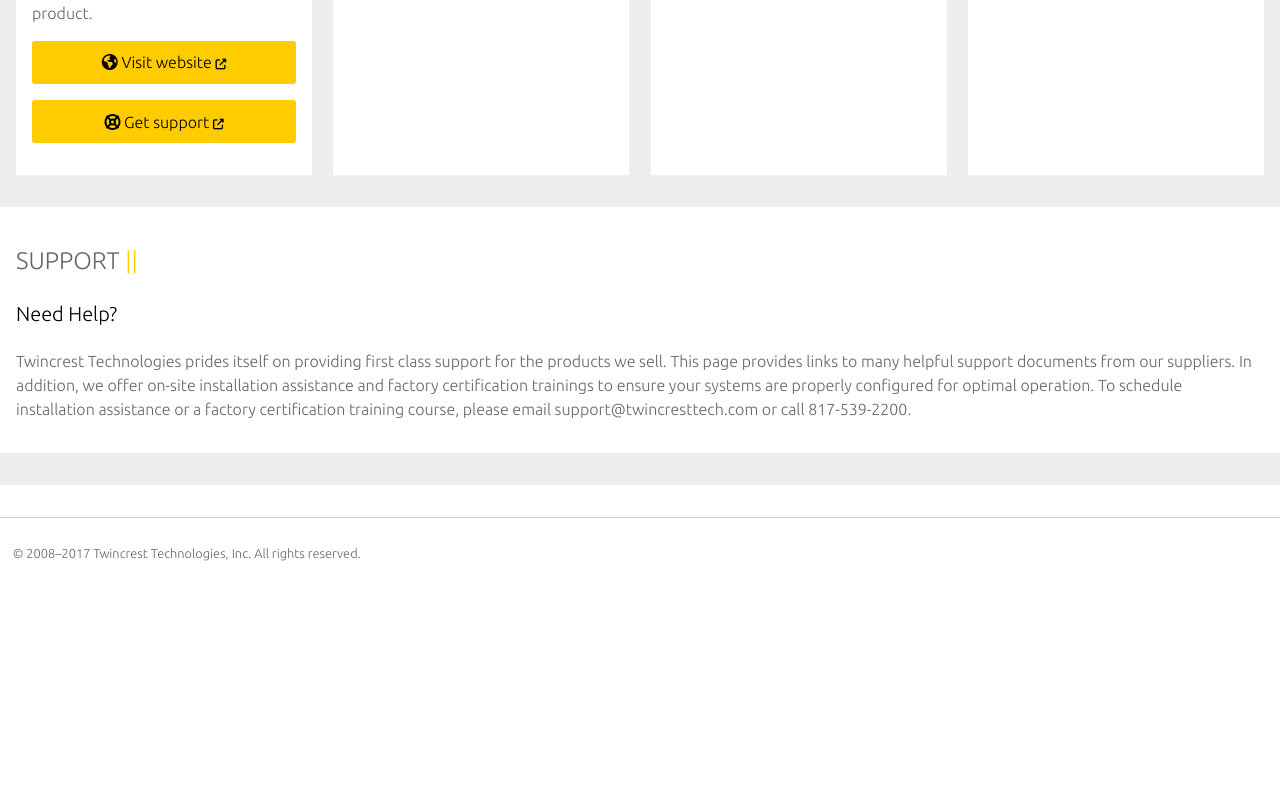
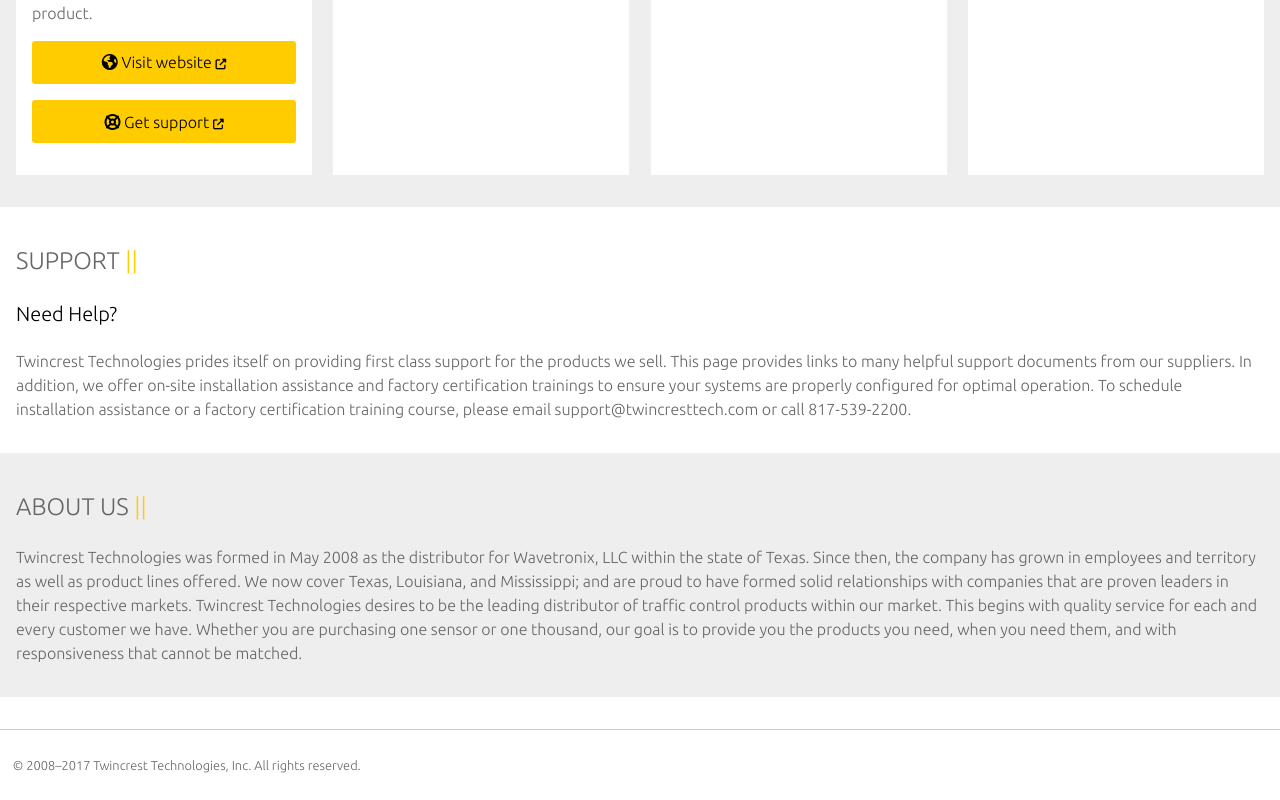
Before and after one commit to rapidturtle/com.twincresttech.www, an Angular app: page / in a window 1280 px wide. Shown: the part 1436-2236 px from the top of the page. Before the commit the page ends 2024 px from the top, so only its background shows below. Built offline with nearby package versions, Linux system fonts and the light colour scheme.

Commit message:
Create about module

```diff
--- /dev/null
+++ b/src/app/about/about.component.html
@@ -0,0 +1,2 @@
+<h2>About Us</h2>
+<p>Twincrest Technologies was formed in May 2008 as the distributor for Wavetronix, LLC within the state of Texas. Since then, the company has grown in employees and territory as well as product lines offered. We now cover Texas, Louisiana, and Mississippi; and are proud to have formed solid relationships with companies that are proven leaders in their respective markets. Twincrest Technologies desires to be the leading distributor of traffic control products within our market. This begins with quality service for each and every customer we have. Whether you are purchasing one sensor or one thousand, our goal is to provide you the products you need, when you need them, and with responsiveness that cannot be matched.</p>
--- /dev/null
+++ b/src/app/about/about.component.ts
@@ -0,0 +1,15 @@
+import { Component, OnInit } from '@angular/core';
+
+@Component({
+  selector: 'app-about',
+  templateUrl: './about.component.html',
+  styleUrls: ['./about.component.scss']
+})
+export class AboutComponent implements OnInit {
+
+  constructor() { }
+
+  ngOnInit() {
+  }
+
+}
--- a/src/app/app.component.html
+++ b/src/app/app.component.html
@@ -26,7 +26,7 @@
     </section>
 
     <section id="about">
-      <!-- <app-about></app-about> -->
+      <app-about></app-about>
     </section>
 
     <section id="contact">
--- a/src/app/app.module.ts
+++ b/src/app/app.module.ts
@@ -4,6 +4,7 @@
 import { HttpModule } from '@angular/http';
 
 import { AppComponent } from './app.component';
+import { AboutModule } from './about/about.module';
 import { ManufacturersModule } from './manufacturers/manufacturers.module';
 import { SupportModule } from './support/support.module';
 
@@ -17,6 +18,7 @@
     BrowserModule,
     FormsModule,
     HttpModule,
+    AboutModule,
     ManufacturersModule,
     SupportModule,
     SharedModule
```
Also changed, not shown: src/app/about/about.module.ts (added, +13 -0 lines), src/app/about/about.component.scss (added), 1 other file (tests, documents, lock files or other folders).
